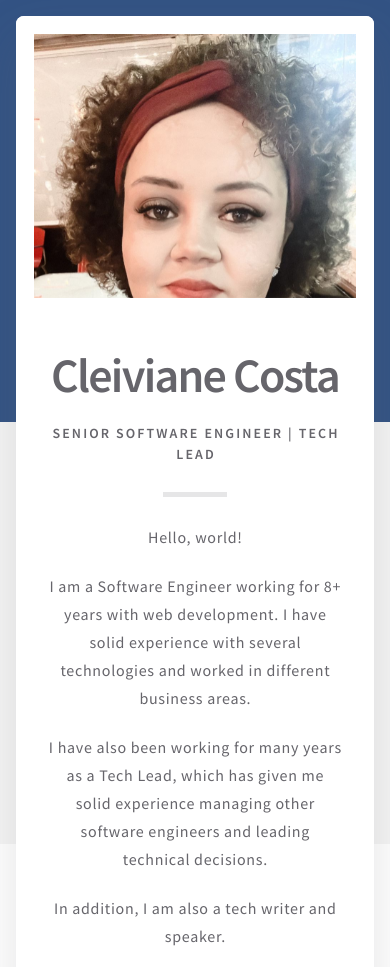
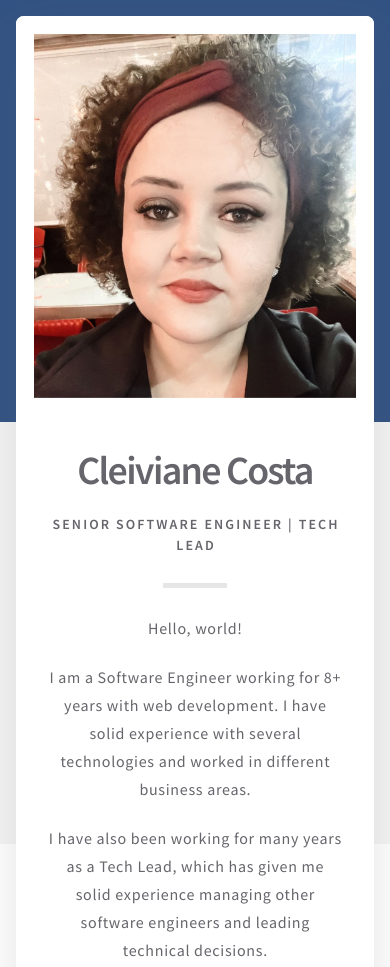
Before and after one commit to cleicar/about.me, a plain HTML site: page index.html in a window 390 px wide. Shown: the top 967 px of the page. Drawn offline with Linux system fonts and the light colour scheme.

Commit message:
Update image and font size on mobile

```diff
--- a/assets/css/page.css
+++ b/assets/css/page.css
@@ -1188,7 +1188,7 @@ hr:before {
 	#text01 {
 		letter-spacing: -0.109375rem;
 		width: 100%;
-		font-size: 3em;
+		font-size: 2.5em;
 		line-height: 1.125;
 	}
 
@@ -1299,7 +1299,7 @@ hr:before {
 	}
 
 	#image01 .frame {
-		height: 18.75rem !important;
+		height: 25rem !important;
 	}
 }
 
```
